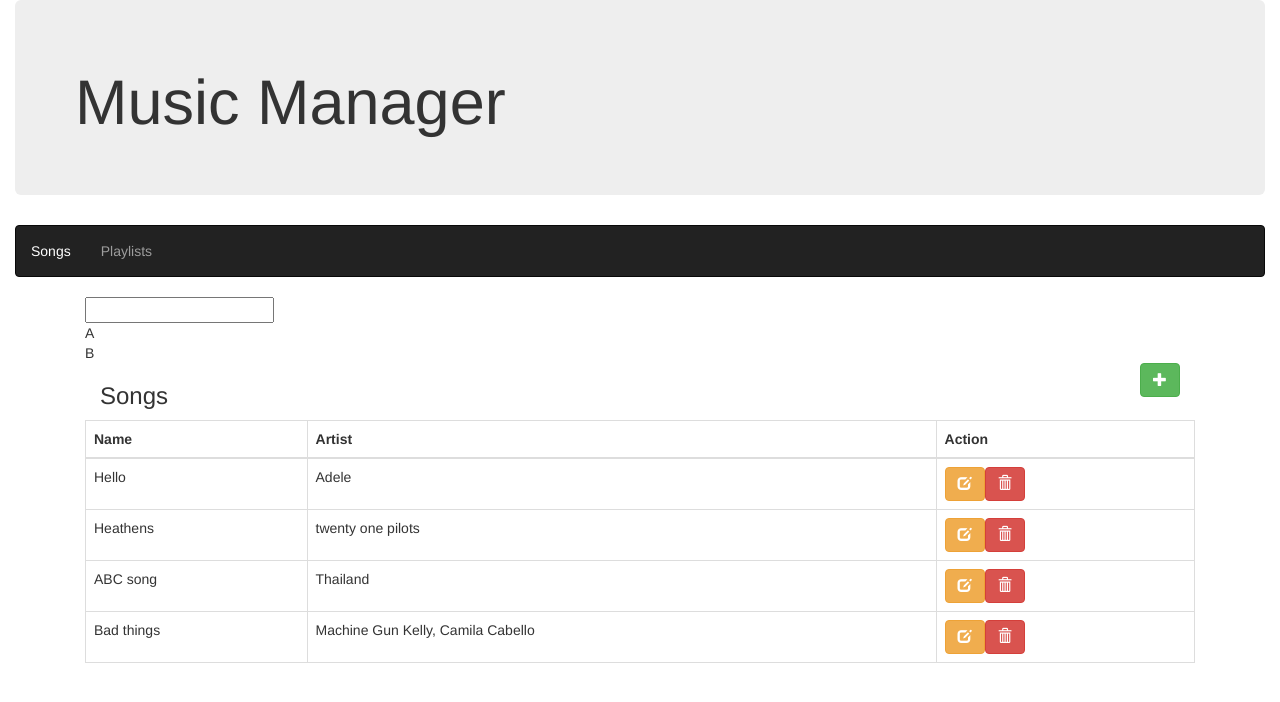
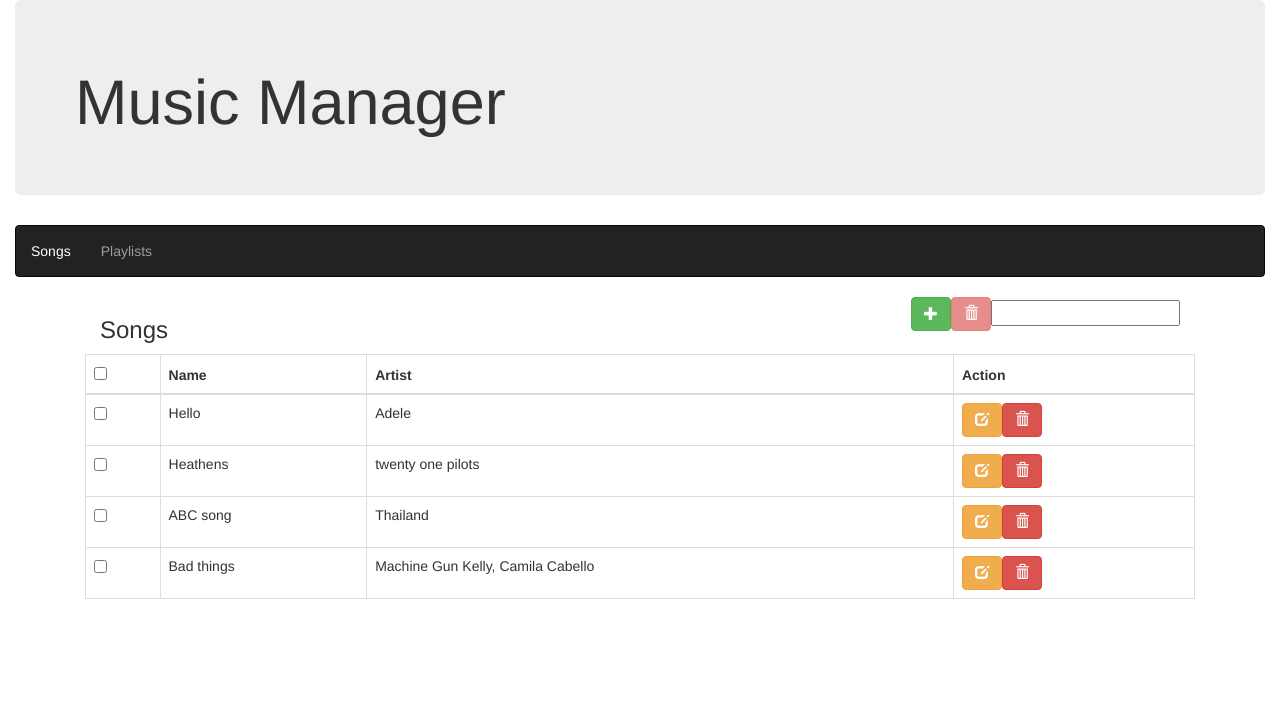
Before and after one commit to moewiz/music-manager, an Angular app: page /songs in a window 1280 px wide. Shown: the top 702 px of the page. Built offline with nearby package versions, Linux system fonts and the light colour scheme.

Commit message:
- checkbox - check enable delete multiple songs button - initalize search song name

```diff
--- a/src/app/add-new-song/add-new-song.component.ts
+++ b/src/app/add-new-song/add-new-song.component.ts
@@ -23,7 +23,7 @@ import { FormGroup, FormBuilder, Validators, FormControl } from "@angular/forms"
 export class AddNewSongComponent implements OnInit {
   title: string = "Add Song";
   flagEdit: boolean = false;
-  cachedData: Song = new Song();
+  cachedData: Object = {};
   songForm: FormGroup = new FormGroup({
     name: new FormControl(),
     artist: new FormControl()
@@ -45,7 +45,10 @@ export class AddNewSongComponent implements OnInit {
       this.route.params
         .switchMap((params: Params) => this.songService.getSongByName(params['name']))
         .subscribe((song: Song) => {
-          this.cachedData = song;
+          this.cachedData = {
+            name: song.name,
+            artist: song.artist
+          };
           this.songForm = this.fb.group({
             name: [song.name, Validators.compose([Validators.required, Validators.maxLength(24)])],
             artist: [song.artist, Validators.maxLength(32)]
--- a/src/app/songs/song.service.ts
+++ b/src/app/songs/song.service.ts
@@ -8,21 +8,6 @@ import { Observable } from 'rxjs/Observable';
 
 @Injectable()
 export class SongService {
-
-  // searchSongName(term: string): Promise<Song[]> {
-  //     if (_.isEmpty(term.trim())) {
-  //         return Promise.resolve([]);
-  //     }
-  //     return this.getSongs().then((songs: Song[]) => {
-  //         let reg = new RegExp(term, 'i');
-
-  //         let result = songs.filter((song: Song) => {
-  //             return song.name.match(reg) && song.name.match(reg).length;
-  //         });
-
-  //         return result;
-  //     });
-  // }
 
   getSongsV2(): Observable<Song[]> {
     return new Observable(observer => {
@@ -70,4 +55,14 @@ export class SongService {
     Promise.resolve(SONGS).then((songs: Song[]) => _.remove(songs, song => _.isEqual(song, _song)));
   }
 
+  deleteMultiSongs(_songs: Song[]) {
+    Observable.create(observer => {
+      observer.next(SONGS);
+      observer.complete();
+    }).subscribe((songs: Song[]) => {
+      _.forEach(_songs, (_song: Song) => {
+        _.remove(songs, (song: Song) => _.isEqual(song, _song));
+      });
+    });
+  }
 }
--- a/src/app/songs/song.ts
+++ b/src/app/songs/song.ts
@@ -1,7 +1,7 @@
 export class Song {
   public name: string = '';
   public artist: string = '';
-
+  public checked: boolean = false;
   constructor (values: Object = {}) {
     Object.assign(this, values);
   }
--- a/src/app/songs/songs.component.html
+++ b/src/app/songs/songs.component.html
@@ -1,18 +1,12 @@
 <div class="container">
-  <div class="col-md-12">
-    <input type="text" [formControl]="term" />
-    <!--<ul>
-      <li *ngFor="let item of items | async"><a [routerLink]="['/songs/edit', item.name]">{{ item.name }}</a></li>
-    </ul>-->
-    <div *ngFor="let item of items">{{ item.name }}</div>
-  </div>
-
   <div class="col-md-12">
     <div class="col-md-6">
       <h3>{{ title }}</h3>
     </div>
     <div class="col-md-6 text-right">
       <button class="btn btn-success" [routerLink]="['/songs/new']"><span class="glyphicon glyphicon-plus"></span></button>
+      <button class="btn btn-danger" (click)="deleteMultiSongs()" [disabled]="!isEnableDeleteMultiSongsBtn"><span class="glyphicon glyphicon-trash"></span></button>
+      <input type="text" [formControl]="term" />
     </div>
   </div>
 
@@ -20,6 +14,7 @@
     <table class="table table-bordered">
       <thead>
         <tr>
+          <th><input type="checkbox" (click)="toggleAllSongs()" [checked]="isCheckAllSongs"></th>
           <th>Name</th>
           <th>Artist</th>
           <th>Action</th>
@@ -27,6 +22,7 @@
       </thead>
       <tbody>
         <tr *ngFor="let song of songs">
+          <td><input type="checkbox" (click)="toggleSong(song)" [checked]="song.checked"></td>
           <td>{{ song.name }}</td>
           <td>{{ song.artist }}</td>
           <td>
--- a/src/app/songs/songs.component.ts
+++ b/src/app/songs/songs.component.ts
@@ -7,6 +7,7 @@ import 'rxjs/add/operator/debounceTime';
 import 'rxjs/add/operator/distinctUntilChanged';
 import 'rxjs/add/operator/switchMap';
 import { Observable } from 'rxjs/Observable';
+import * as _ from 'lodash';
 
 @Component({
   selector: 'songs',
@@ -16,54 +17,33 @@ import { Observable } from 'rxjs/Observable';
 })
 export class SongsComponent implements OnInit {
   title: string = "Songs";
-  data: Observable<Song[]>;
-  items: Array<Song> = [];
+  // data: Observable<Song>;
+  // items: Array<Song> = [];
   term = new FormControl();
   songs: Song[];
+  isCheckAllSongs: boolean = false;
+  isEnableDeleteMultiSongsBtn: boolean;
+  searchKey: string;
 
   constructor(private songService: SongService, private router: Router) {
   }
 
   ngOnInit(): void {
     this.getSongs();
-
-    this.data = new Observable(observer => {
-      setTimeout(function () {
-        observer.next(new Song({ name: "A" }));
-      }, 1000);
-
-      setTimeout(function () {
-        observer.next(new Song({ name: "B" }));
-      }, 2000);
-
-      setTimeout(function () {
-        observer.complete();
-      }, 3000);
-    });
-    // this.data = this.term.valueChanges
-    //   .debounceTime(400)
-    //   .distinctUntilChanged()
-    //   .switchMap(term => 'Observable<Song[]>');
-
-    this.data.subscribe(
-      (song: Song) => this.items.push(song),
-      error => console.log(error),
-      () => console.log('finished')
-    );
-    // this.term.valueChanges
-    //   .debounceTime(400)
-    //   .distinctUntilChanged()
-    //   .switchMap(term => this.songService.searchSongName(term))
-    //   .subscribe(songs => this.items = songs);
+    this.term.valueChanges
+      .debounceTime(300)
+      .distinctUntilChanged()
+      .subscribe(term => this.searchKey = term);
   }
 
   getSongs(): void {
     this.songService.getSongsV2().subscribe(
       (songs: Song[]) => this.songs = songs,
       error => console.log(error),
-      () => console.log('finished getSongsV2()')
+      () => {
+        this.checkEnableDeleteMultiSongsBtn();
+      }
     );
-    // this.songService.getSongs().then((songs: Song[]) => this.songs = songs);
   }
 
   editSong(song): void {
@@ -76,4 +56,48 @@ export class SongsComponent implements OnInit {
     }
   }
 
+  deleteMultiSongs() {
+    if (confirm("Are you sure you want to delete chosen song(s)?")) {
+      this.songService.deleteMultiSongs(this.songs.filter(song => song.checked));
+    }
+  }
+
+  toggleSong(song: Song) {
+    song.checked = !song.checked;
+    if (this.isCheckAllSongs) {
+      this.isCheckAllSongs = false;
+    } else if (this.songs.filter(song => song.checked).length === this.songs.length) {
+      this.isCheckAllSongs = true;
+    } else {
+      this.isCheckAllSongs = false;
+    }
+    this.checkEnableDeleteMultiSongsBtn();
+  }
+
+  toggleAllSongs() {
+    if (this.isCheckAllSongs) {
+      this.checkAllSongs(false);
+    } else {
+      this.checkAllSongs(true);
+    }
+  }
+
+
+  checkAllSongs(_check: boolean) {
+    _.forEach(this.songs, song => {
+      song.checked = _check;
+    });
+    this.isCheckAllSongs = _check;
+    this.isEnableDeleteMultiSongsBtn = _check;
+  }
+
+  checkEnableDeleteMultiSongsBtn() {
+    for (let i = this.songs.length - 1; i >= 0; i--) {
+      if (this.songs[i].checked) {
+        this.isEnableDeleteMultiSongsBtn = true;
+        return;
+      }
+    }
+    this.isEnableDeleteMultiSongsBtn = false;
+  }
 }
```
